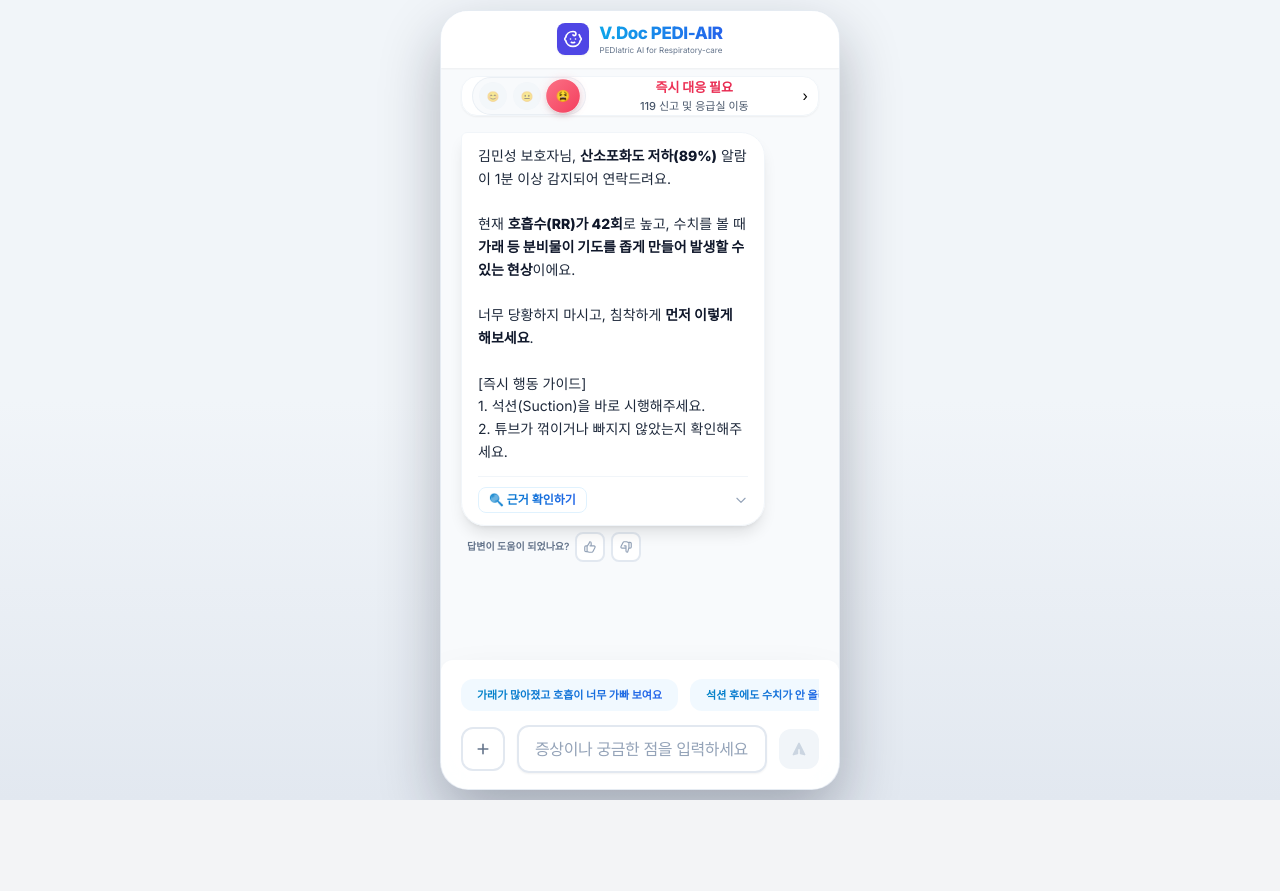
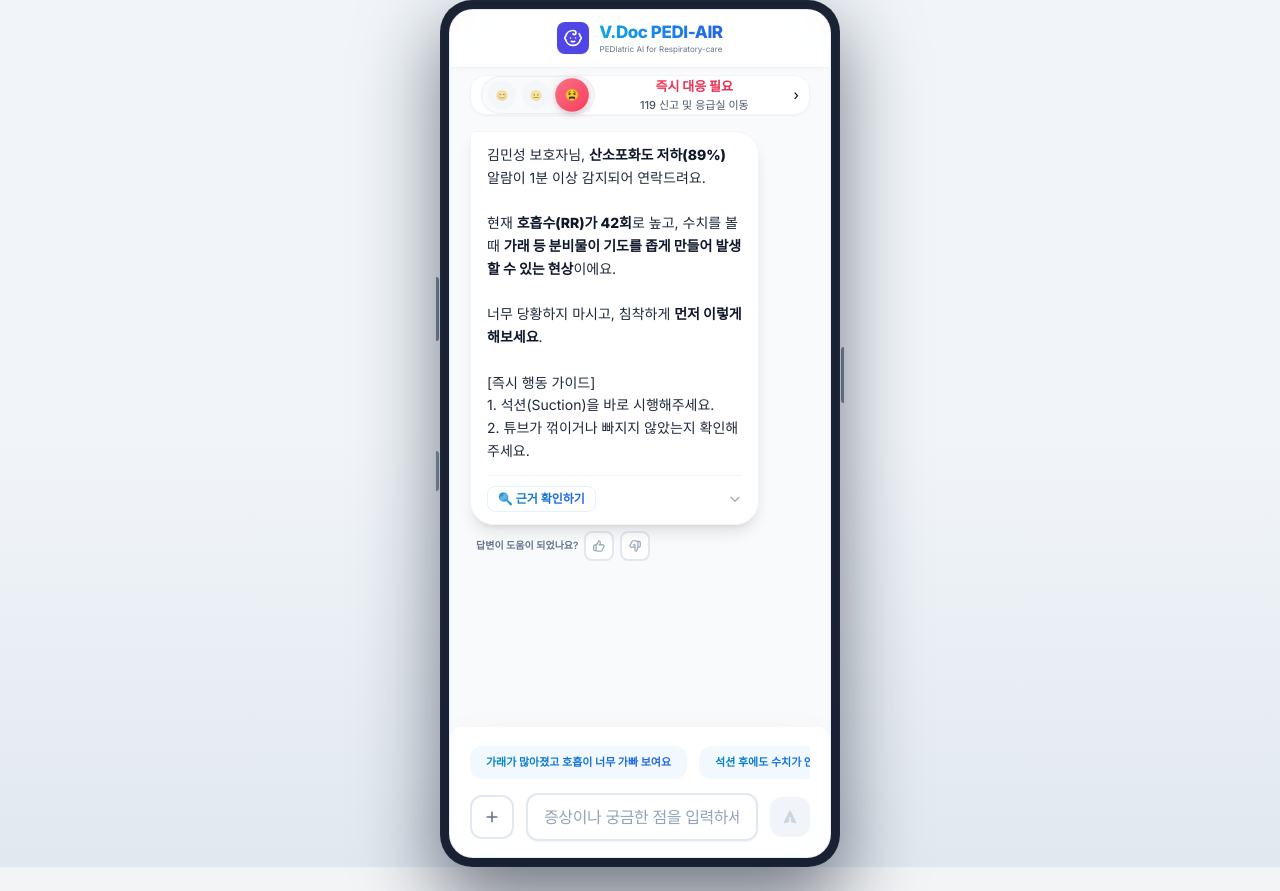
Before and after one commit to srleeinkorea/projectpediairtest, a React (Vite) app: page / in a window 1280 px wide. Before the commit the page ends 800 px from the top, so only its background shows below. Built offline with nearby package versions, Linux system fonts and the light colour scheme.

Commit message:
Update Layout.tsx

```diff
--- a/components/Layout.tsx
+++ b/components/Layout.tsx
@@ -9,9 +9,8 @@ interface LayoutProps {
 
 /**
  * 레이아웃 컨셉
- * - 모바일: 화면 전체를 채우는 자연스러운 앱
- * - 데스크톱: 가운데에 세로 긴 "모바일 기기 1대"처럼 보이는 카드
- *   (연한 배경 + 부드러운 그림자 + 적당한 라운드)
+ * - 모바일: 전체 화면 앱
+ * - 데스크톱: 스마트폰 목업(폰 프레임 + 옆 버튼)
  */
 const Layout: React.FC<LayoutProps> = ({
   children,
@@ -31,30 +30,73 @@ const Layout: React.FC<LayoutProps> = ({
         sm:px-4
       "
     >
-      {/* 실제 앱 컨테이너 */}
+      {/* 중앙 정렬 래퍼 */}
+      <div className="relative flex justify-center items-center w-full max-w-[480px]">
+        {/* 바닥에 살짝 떨어진 폰 그림자 (웹 전용) */}
+        <div className="hidden sm:block absolute -bottom-6 inset-x-10 h-10 bg-slate-900/25 blur-2xl rounded-full pointer-events-none" />
+
+        {/* 👉 스마트폰 프레임 + 화면 컨테이너 */}
         <div
           className={`
             relative
             w-full
             max-w-[400px]
             h-[100dvh]
-          sm:h-[780px]
+            sm:h-auto
+            sm:aspect-[9/19.5]   /* 웹에서 9:19.5 정도 비율의 폰처럼 */
+            flex
+            items-stretch
+            justify-center
+          `}
+        >
+          {/* 왼쪽 볼륨 버튼 2개 (웹에서만 보이게) */}
+          <div className="hidden sm:block absolute -left-1 top-[32%] w-[3px] h-16 rounded-r-full bg-slate-500/85 shadow-sm" />
+          <div className="hidden sm:block absolute -left-1 top-[52%] w-[3px] h-10 rounded-r-full bg-slate-500/75 shadow-sm" />
+
+          {/* 오른쪽 전원 버튼 */}
+          <div className="hidden sm:block absolute -right-1 top-[40%] w-[3px] h-14 rounded-l-full bg-slate-500/85 shadow-sm" />
+
+          {/* 폰 바디(검은 테두리) */}
+          <div
+            className="
+              relative
+              w-full
+              h-full
+              bg-slate-900/95
+              rounded-[32px]
+              p-[6px]
+              sm:p-[8px]
+              shadow-[0_26px_80px_rgba(15,23,42,0.55)]
+              border border-slate-800/70
+            "
+          >
+            {/* 실제 화면 영역 (기존 카드) */}
+            <div
+              className={`
+                relative
+                w-full
+                h-full
                 bg-slate-50
                 flex flex-col
                 overflow-hidden
-          sm:rounded-[28px]
-          sm:shadow-[0_26px_60px_rgba(15,23,42,0.30)]
-          sm:border sm:border-slate-200/80
+                rounded-[24px]
+                border border-slate-200/80
               `}
               style={{
                 paddingTop: "env(safe-area-inset-top)",
                 paddingBottom: "env(safe-area-inset-bottom)",
               }}
             >
-        {/* 화면별 컨텐츠: 각 Screen이 안에서 스크롤 관리 */}
+              {/* 상단 카메라/스피커 바 느낌 (웹에서만) */}
+              <div className="hidden sm:flex absolute top-1 left-1/2 -translate-x-1/2 h-4 w-24 rounded-full bg-slate-900/90" />
+
+              {/* 실제 화면 컨텐츠: 각 Screen 이 안에서 스크롤 관리 */}
               <main className="flex-1 relative overflow-hidden w-full flex flex-col">
                 {children}
               </main>
+            </div>
+          </div>
+        </div>
       </div>
     </div>
   );
```
Lines whose indentation alone changed are shown as unchanged.
